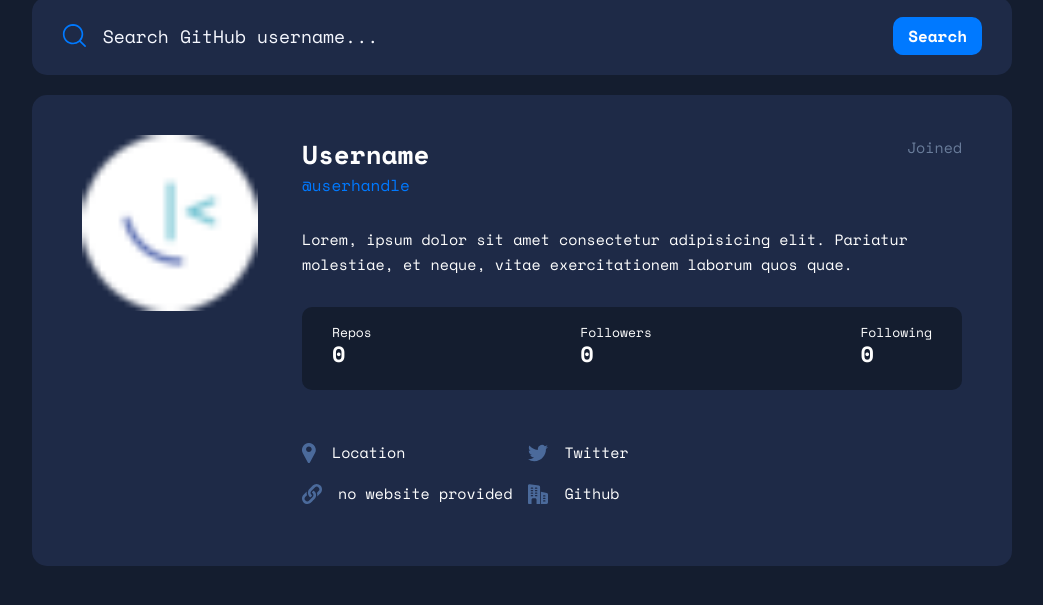
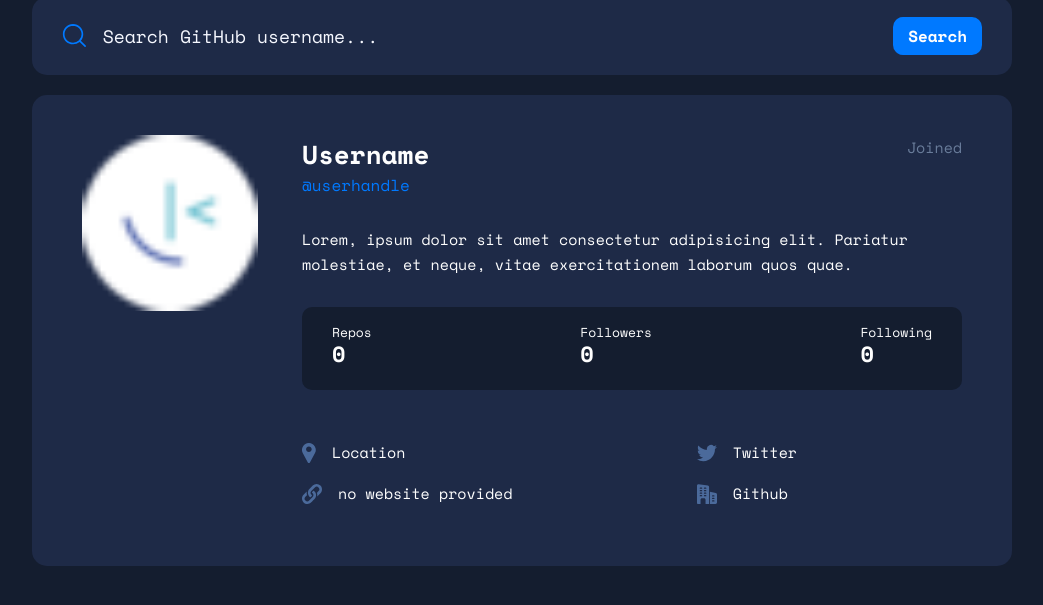
Before and after one commit to LukasT1/fm-junior-github-user-search-app, a website built with webpack: page src/index.html in a window 1280 px wide. Shown: the part 155-760 px from the top of the page, without its empty margins (118-1161 px from the left). Built offline with nearby package versions, Linux system fonts and the light colour scheme.

Commit message:
changed padding on a socials

```diff
--- a/src/sass/layout/_main.scss
+++ b/src/sass/layout/_main.scss
@@ -45,13 +45,13 @@
   }
 
   &__socials {
-    padding: 2rem 3rem;
-    padding-left: 0;
+    padding: 2rem 0;
+    padding-right: 25%;
     display: grid;
     grid-template-columns: repeat(2, max-content);
     column-gap: 2rem;
     row-gap: 1.6rem;
-    column-gap: 1.6rem;
+    justify-content: space-between;
 
     * {
       display: flex;
```
Also changed, not shown: src/style.css.
